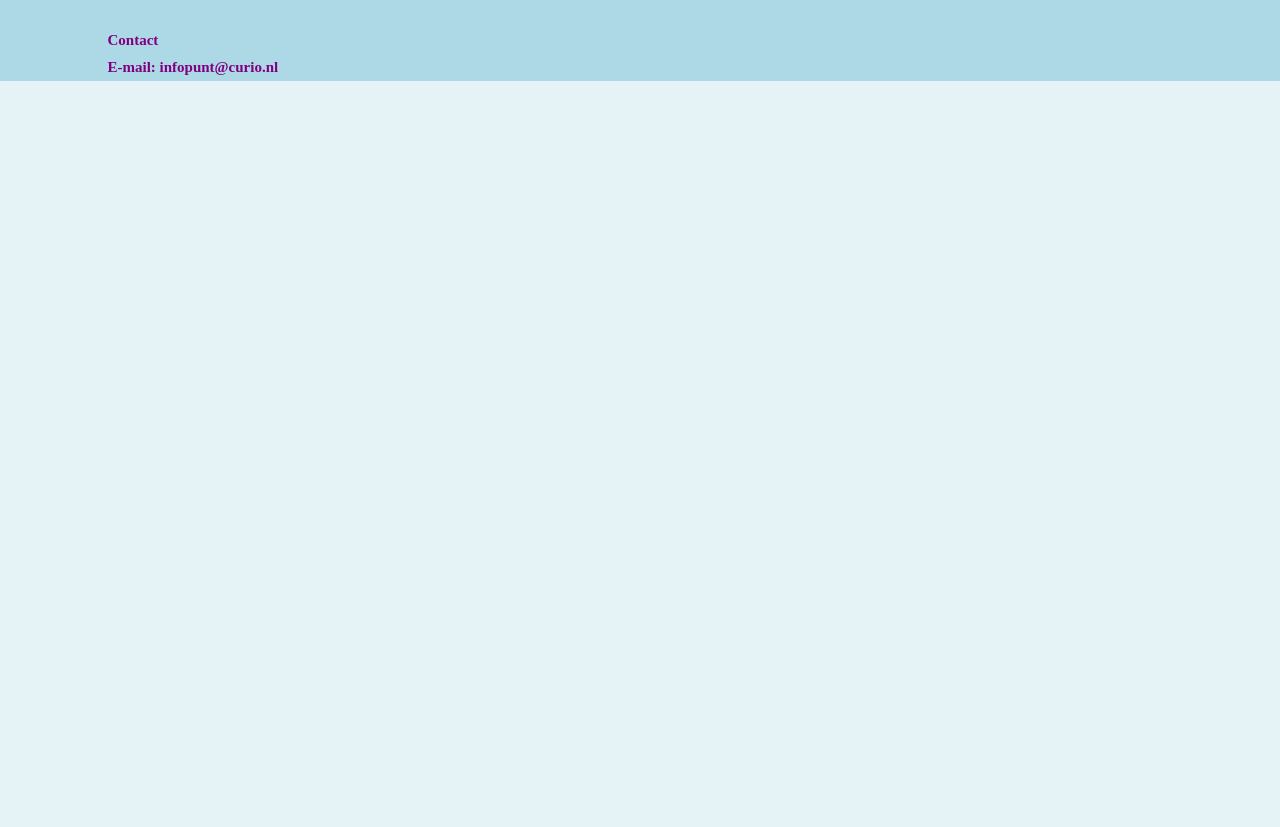
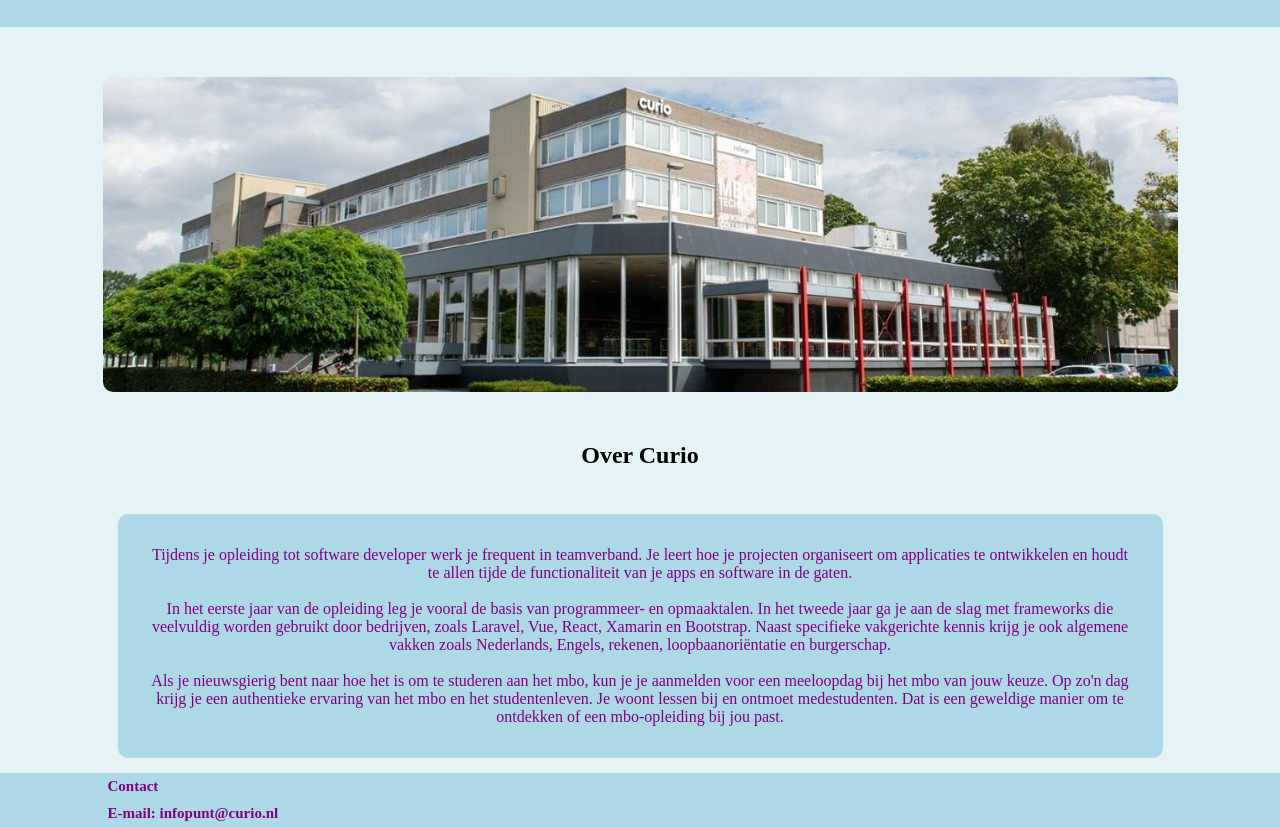
Before and after one commit to Colin0429/pra_c1, a plain HTML site: page about.html in a window 1280 px wide. Shown: the part 75-902 px from the top of the page. Before the commit the page ends 800 px from the top, so only its background shows below. Drawn offline with Linux system fonts and the light colour scheme.

Commit message:
Over Curio Pagina
ik heb de Over Curio pagina gemaakt

```diff
--- a/about.html
+++ b/about.html
@@ -27,7 +27,17 @@
 
 
     <main>
-
+        <div class="curio-image">
+            <img src="images/school.png" alt="school">
+        </div>
+        <div class="wrapper2">
+            <h2>Over Curio</h2>
+            <div class="box2">
+                <p>Tijdens je opleiding tot software developer werk je frequent in teamverband. Je leert hoe je projecten organiseert om applicaties te ontwikkelen en houdt te allen tijde de functionaliteit van je apps en software in de gaten.<br><br>
+                    In het eerste jaar van de opleiding leg je vooral de basis van programmeer- en opmaaktalen. In het tweede jaar ga je aan de slag met frameworks die veelvuldig worden gebruikt door bedrijven, zoals Laravel, Vue, React, Xamarin en Bootstrap. Naast specifieke vakgerichte kennis krijg je ook algemene vakken zoals Nederlands, Engels, rekenen, loopbaanoriëntatie en burgerschap.<br><br>
+                    Als je nieuwsgierig bent naar hoe het is om te studeren aan het mbo, kun je je aanmelden voor een meeloopdag bij het mbo van jouw keuze. Op zo'n dag krijg je een authentieke ervaring van het mbo en het studentenleven. Je woont lessen bij en ontmoet medestudenten. Dat is een geweldige manier om te ontdekken of een mbo-opleiding bij jou past.</p>
+            </div>
+        </div>
     </main>
 
 
--- a/style.css
+++ b/style.css
@@ -93,3 +93,23 @@ main .wrapper h2{
     color: purple;
     margin: 15px;
 }
+.curio-image{
+    display: flex;
+    justify-content: center;
+    padding-top: 50px;
+    width: 1075px;
+    margin: 0 auto;
+}
+
+.curio-image img {
+    width: 100%;
+    height: auto;
+    border-radius: 10px;
+    display: block;
+}
+.wrapper2{
+    width: 1075px;
+    margin: 0 auto;
+    padding-top: 50px;
+    text-align: center;
+}
```
Also changed, not shown: student.html (+4 -4 lines), images/school.png (added).
